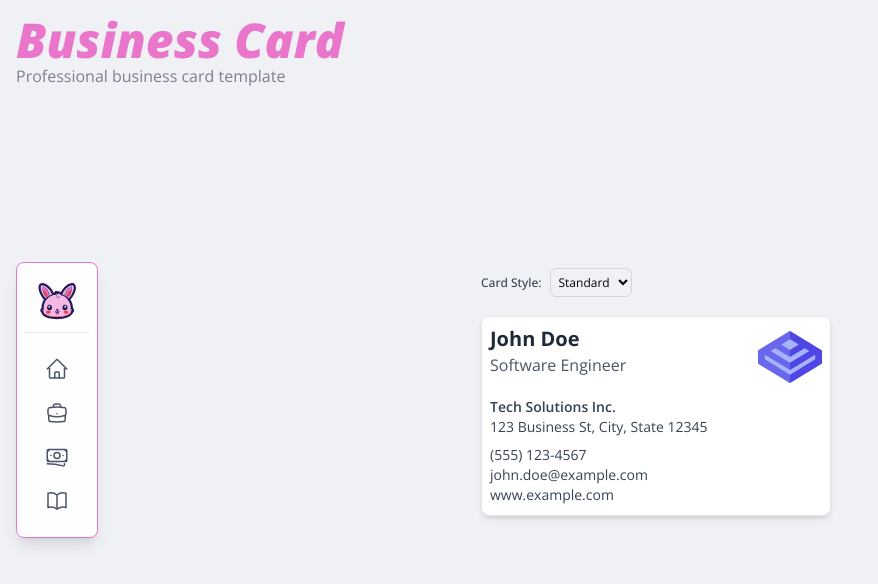
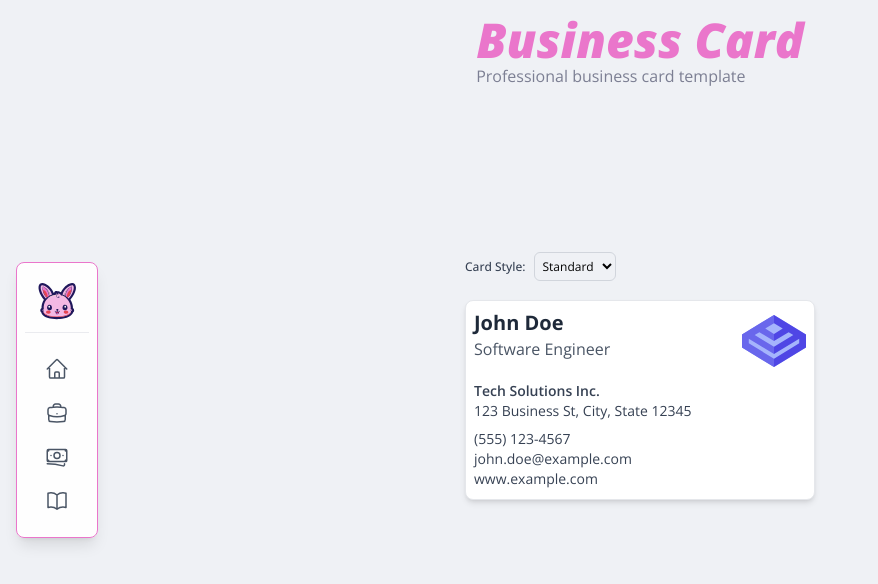
Before and after one commit to cwahlfeldt/template-af, a React (Vite) app: page /editor/business-card in a window 1280 px wide. Shown: the top 584 px of the page, without its empty margins (0-878 px from the left). Built offline with nearby package versions, Linux system fonts and the light colour scheme.

Commit message:
colorscheme

```diff
--- a/src/components/Navbar.tsx
+++ b/src/components/Navbar.tsx
@@ -33,7 +33,7 @@ function Navbar() {
   const logoContainerClasses = `shrink-0 ${
     isVertical
       ? "py-3 px-3 border-b border-gray-200/80 mb-2 text-center"
-      : "px-2"
+      : "pl-3 pr-5"
   }`;
 
   const logoTextClasses = `font-bold tracking-wider group-hover:text-blue-600 transition-colors duration-200 ${
--- a/src/components/templates/Invoice.tsx
+++ b/src/components/templates/Invoice.tsx
@@ -40,7 +40,7 @@ const Invoice: React.FC<InvoiceProps> = ({
   };
 
   return (
-    <div className="invoice bg-white p-6 rounded-lg shadow-md w-[800px] border border-gray-200">
+    <div className="invoice bg-white p-6 rounded-lg shadow-md w-[800px] border border-gray-200 scale-90">
       <div className="flex justify-between items-center mb-8">
         <div>
           <h2 className="text-2xl font-bold text-gray-800">
--- a/src/pages/TemplateEditor.tsx
+++ b/src/pages/TemplateEditor.tsx
@@ -90,11 +90,13 @@ const TemplateEditor: React.FC = () => {
 
   return (
     <>
-      <div className="absolute top-4 left-4 mb-6 z-1 ">
+      <div className="fixed flex flex-col justify-center items-center w-full top-4 left-0 mb-6 z-1 text-left">
+        <div className="text-left">
           <h1 className="text-latte-pink text-5xl font-stretch-ultra-condensed font-extrabold italic">
             {template?.name}
           </h1>
           <p className="text-latte-overlay2">{template?.description}</p>
+        </div>
       </div>
       <div className="justify-center gap-12 w-full">
         {/* <div className="px-4 py-8 max-w-3/12">
@@ -195,7 +197,6 @@ const TemplateEditor: React.FC = () => {
             {/* </div> */}
             {/* <TransformWrapper centerOnInit={true} smooth={true}>
             <TransformComponent> */}
-            <div className="ml-8 mt-8">
             <TemplateRenderer
               template={template!.template}
               values={values}
@@ -203,7 +204,6 @@ const TemplateEditor: React.FC = () => {
               isEditMode={activeTab === "edit"}
               size={previewSize}
             />
-            </div>
             {/* </TransformComponent>
           </TransformWrapper> */}
           </div>
```
Lines whose indentation alone changed are shown as unchanged.
